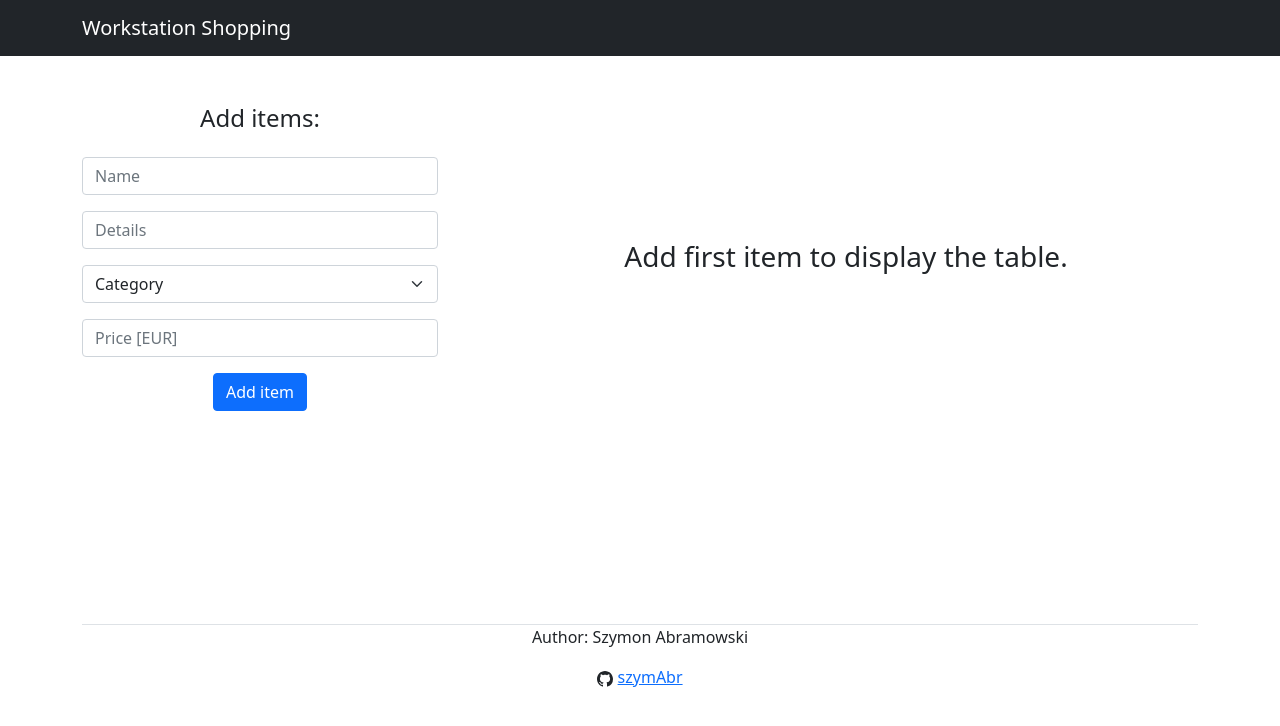
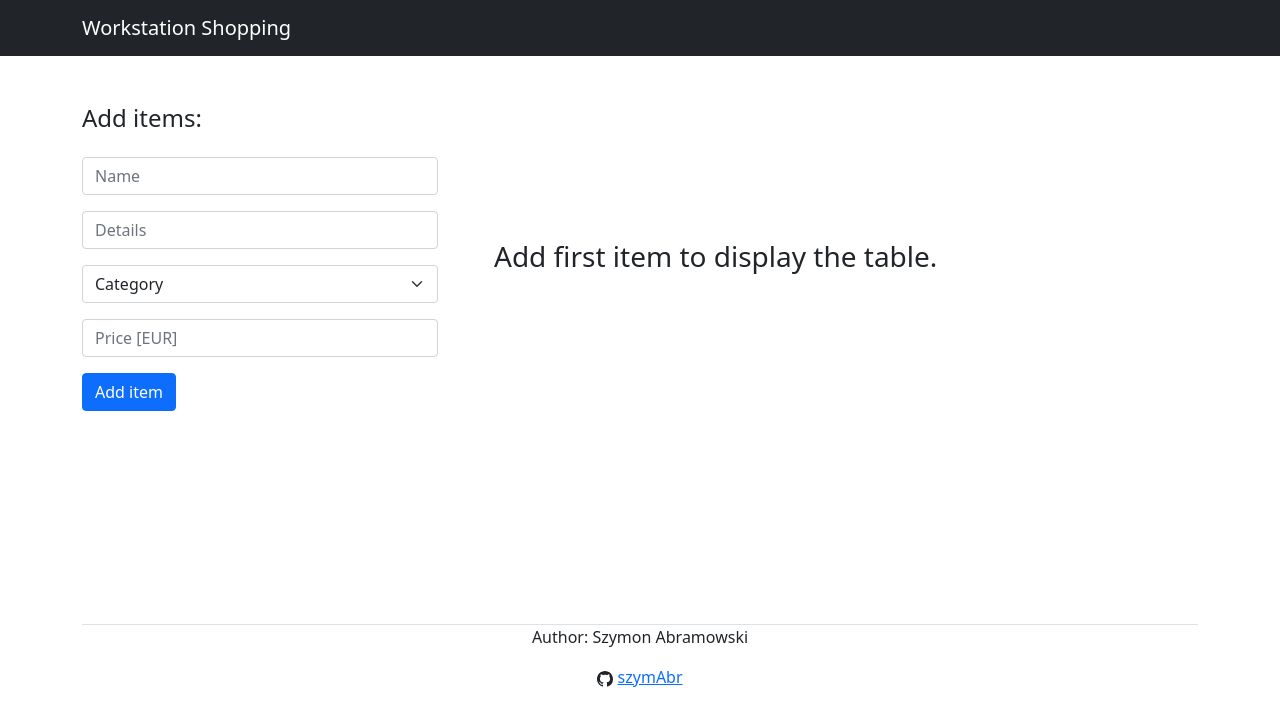
Before and after one commit to szymAbr/workstation-shopping, a React (Create React App) app: page / in a window 1280 px wide. Shown: the top 726 px of the page. Built offline with nearby package versions, Linux system fonts and the light colour scheme.

Commit message:
add font-family and background-color

```diff
--- a/src/App.css
+++ b/src/App.css
@@ -4,8 +4,10 @@ html {
   font-size: 16px;
 }
 
-.App {
+.app {
   text-align: center;
+  background-color: #c4cdd611;
+  font-family: Verdana, Geneva, Tahoma, sans-serif;
 }
 
 .table-placeholder {
```
